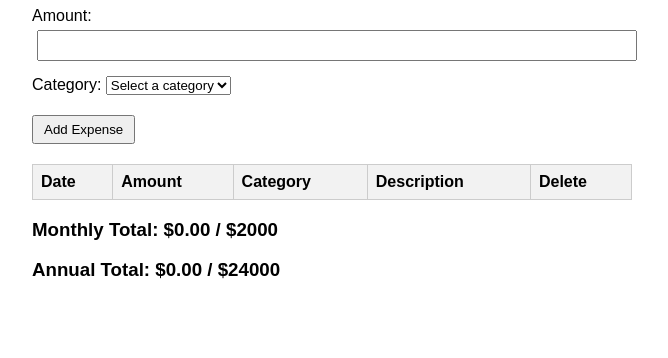
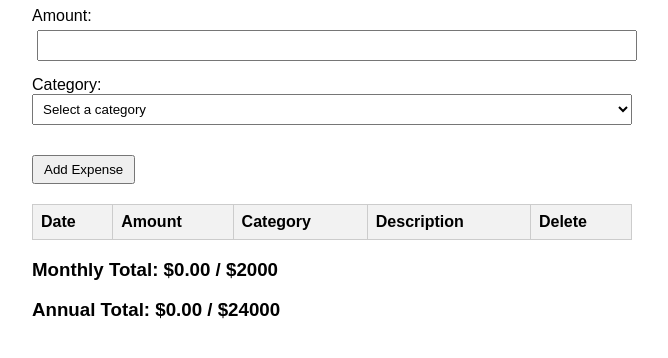
Before and after one commit to CarltonDavis615/expense-logger, a plain HTML site: page index.html in a window 1280 px wide. Shown: the part 202-560 px from the top of the page, without its empty margins (308-976 px from the left). Drawn offline with Linux system fonts and the light colour scheme.

Commit message:
Category Pulldown styling

```diff
--- a/style.css
+++ b/style.css
@@ -47,3 +47,9 @@ input[type="number"] {
   padding: 6px;
   box-sizing: border-box;
 }
+select {
+  width: 100%;
+  padding: 6px;
+  box-sizing: border-box;
+  margin-bottom: 10px;
+}
```
